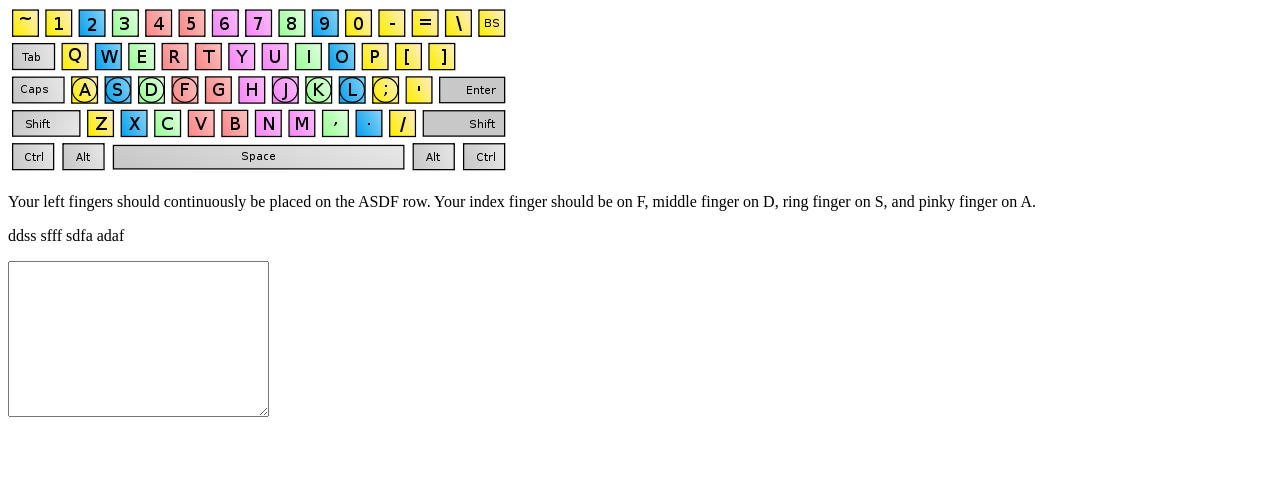
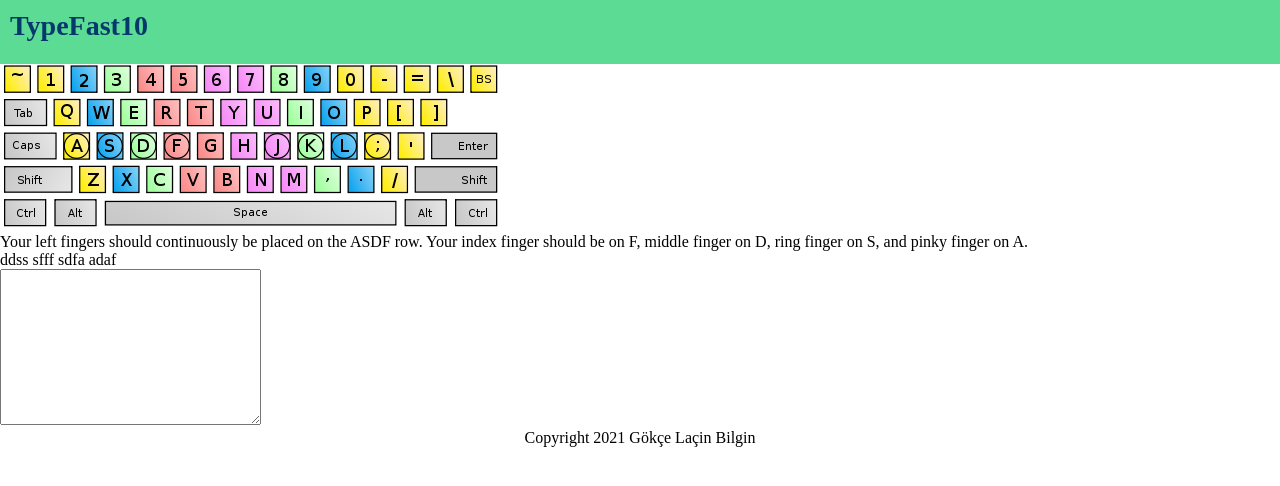
Before and after one commit to gokcelb/fast-type-10, a Vue app: page / in a window 1280 px wide. Shown: the top 486 px of the page. Built offline with nearby package versions, Linux system fonts and the light colour scheme.

Commit message:
Added header and footer components

```diff
--- a/src/App.vue
+++ b/src/App.vue
@@ -1,19 +1,27 @@
 <template>
-  <div>
+  <div class="app">
+    <AppHeader/>
     <Management/>
+    <AppFooter/>
   </div>
 </template>
 
 <script>
+import AppHeader from './components/AppHeader.vue'
 import Management from './components/Management.vue'
+import AppFooter from './components/AppFooter.vue'
 
 export default {
   components: {
-    Management
+    AppHeader,
+    Management,
+    AppFooter
   }
 }
 </script>
 
 <style>
-
+  .app {
+    height: 100%;
+  }
 </style>
--- /dev/null
+++ b/src/components/AppFooter.vue
@@ -0,0 +1,23 @@
+<template>
+    <footer>
+        <p>Copyright 2021 Gökçe Laçin Bilgin</p>
+    </footer>
+</template>
+
+<script>
+export default {
+
+}
+</script>
+
+<style>
+    footer {
+        margin: 0;
+        height: 5%;
+        text-align: center;
+    }
+
+    P {
+        margin: 0px;
+    }
+</style>
--- /dev/null
+++ b/src/components/AppHeader.vue
@@ -0,0 +1,34 @@
+<template>
+  <header>
+      <h1>TypeFast10</h1>
+  </header>
+</template>
+
+<script>
+export default {
+
+}
+</script>
+
+<style>
+    html {
+        height: 100%;
+    }
+
+    header {
+        height: 8%;
+        background-color: #5CDB95;
+    }
+
+    body {
+        height: 100%;
+        margin: 0px;
+    }
+
+    h1 {
+        margin: 0px;
+        color: #05386B;
+        font-size: 28px;
+        padding: 10px
+    }
+</style>
```
